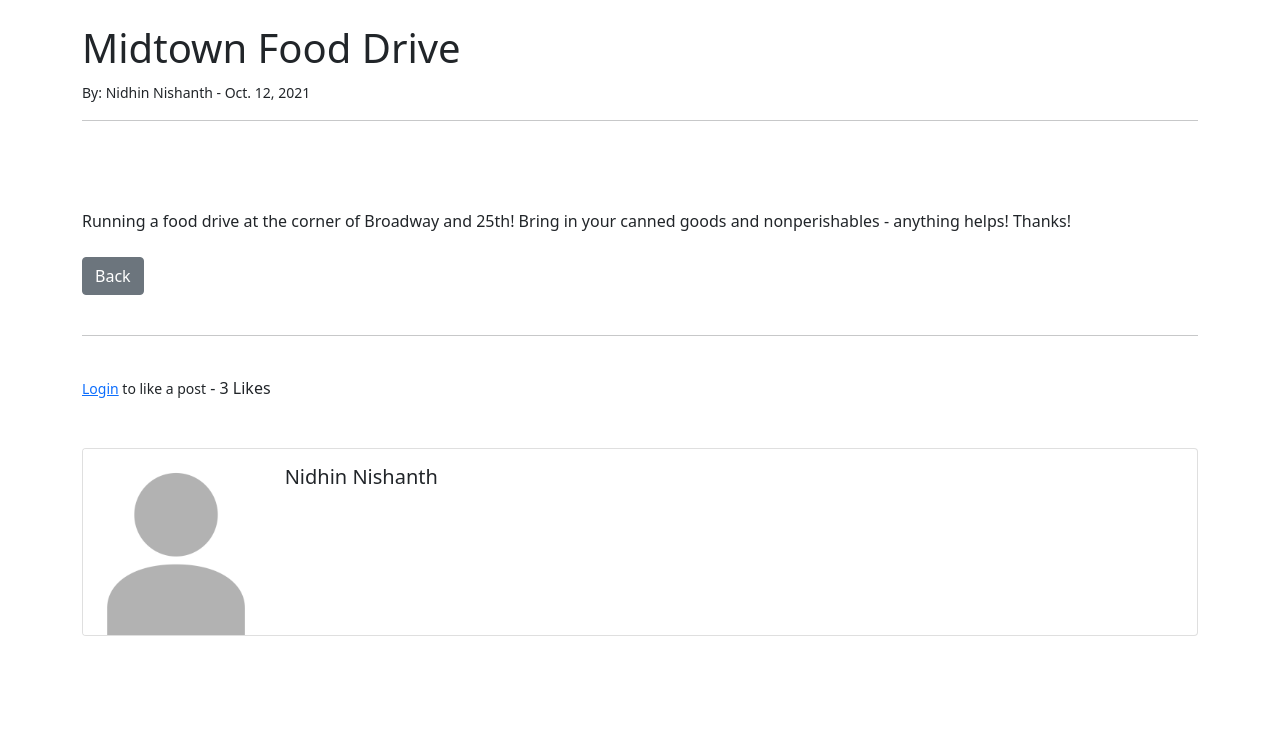
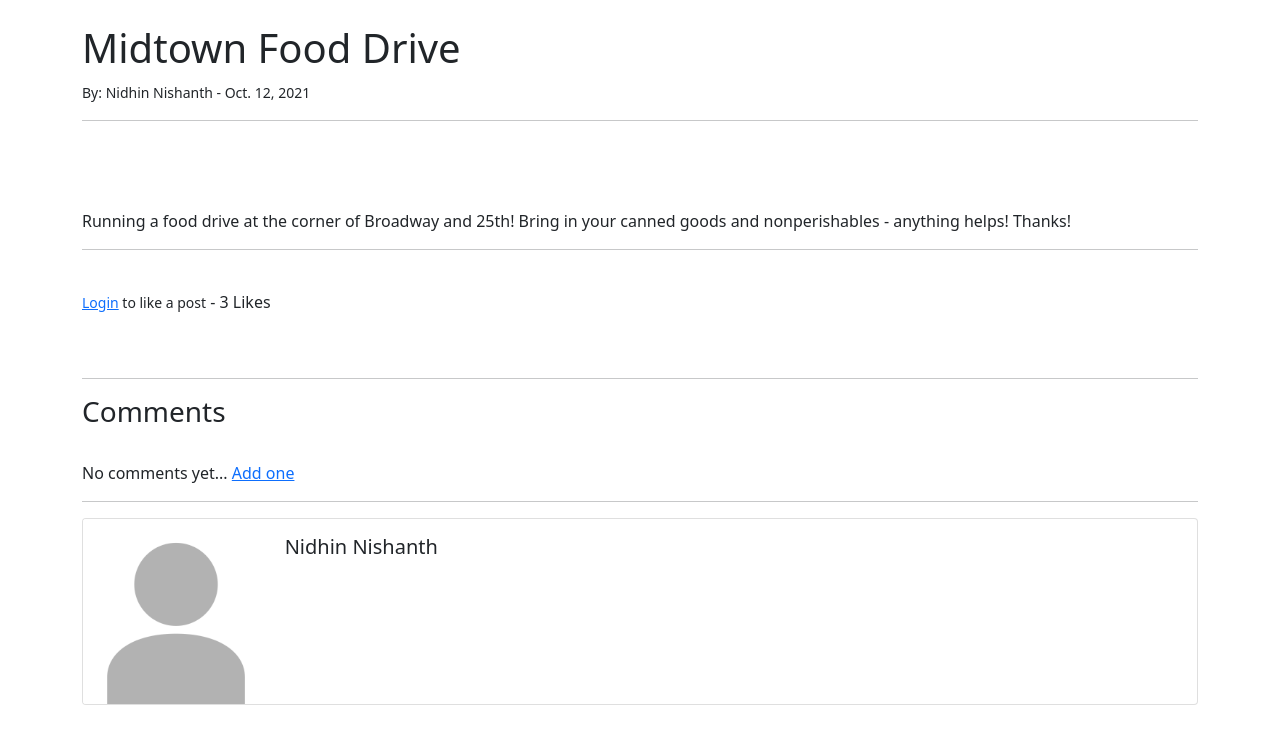
Before and after one commit to nnishanth62/Backyard, a Django app: page /post/1 in a window 1280 px wide. Shown: the part 56-800 px from the top of the page. Run offline with Django 3.2, Linux system fonts and the light colour scheme; data comes from the database, SQL or seed files in the repository; both versions use the stored data as it was after the commit; some libraries are stand-ins or nearby versions.

Commit message:
built a comment section

```diff
--- a/backyard/blog/admin.py
+++ b/backyard/blog/admin.py
@@ -1,7 +1,8 @@
 from django.contrib import admin
-from .models import Post, Profile, Category
+from .models import Post, Profile, Category, Comment
 
 
 admin.site.register(Post)
 admin.site.register(Category)
 admin.site.register(Profile)
+admin.site.register(Comment)
--- a/backyard/blog/models.py
+++ b/backyard/blog/models.py
@@ -2,7 +2,7 @@ from django.db import models
 from django.contrib.auth.models import User
 from django.urls import reverse
 from datetime import datetime, date
-#from ckeditor_uploader.fields import RichTextUploadingField
+# from ckeditor_uploader.fields import RichTextUploadingField
 from ckeditor.fields import RichTextField
 
 
@@ -16,11 +16,12 @@ class Category(models.Model):
         # return reverse("post_detail", args=(str(self.id)))
         return reverse("home")  # returns to homepage
 
+
 class Profile(models.Model):
-    user = models.OneToOneField(User, null=True, on_delete = models.CASCADE)
+    user = models.OneToOneField(User, null=True, on_delete=models.CASCADE)
     bio = models.TextField()
     profile_pic = models.ImageField(null=True, blank=True, upload_to="images/profile/")
-    website_url = models.CharField(max_length=255, null = True, blank = True)
+    website_url = models.CharField(max_length=255, null=True, blank=True)
     twitter_url = models.CharField(max_length=255, null=True, blank=True)
     instagram_url = models.CharField(max_length=255, null=True, blank=True)
     tiktok_url = models.CharField(max_length=255, null=True, blank=True)
@@ -32,17 +33,18 @@ class Profile(models.Model):
     def get_absolute_url(self):
         return reverse("home")  # returns to homepage
 
+
 class Post(models.Model):
     title = models.CharField(max_length=255)
     header_image = models.ImageField(null=True, blank=True, upload_to="images/")
     title_tag = models.CharField(max_length=255)
     author = models.ForeignKey(User, on_delete=models.CASCADE)
-    #body = models.TextField()
+    # body = models.TextField()
     body = RichTextField(blank=True, null=True)
     post_date = models.DateField(auto_now_add=True)
     snippet = models.CharField(max_length=255)
     category = models.CharField(max_length=255, default="event")
-    likes = models.ManyToManyField(User, related_name = 'blog_post')
+    likes = models.ManyToManyField(User, related_name='blog_post')
 
     def total_likes(self):
         return self.likes.count()
@@ -53,3 +55,13 @@ class Post(models.Model):
     def get_absolute_url(self):
         # return reverse("post_detail", args=(str(self.id)))
         return reverse("home")  # returns to homepage
+
+
+class Comment(models.Model):
+    post = models.ForeignKey(Post, related_name="comments", on_delete=models.CASCADE)
+    name = models.CharField(max_length=255)
+    body = models.TextField()
+    date_added = models.DateTimeField(auto_now_add=True)
+
+    def __str__(self):
+        return '%s - %s' % (self.post.title, self.name)
--- a/backyard/blog/templates/post_detail.html
+++ b/backyard/blog/templates/post_detail.html
@@ -25,10 +25,6 @@
 <br/><br/>
 {{ post.body |safe}}
 
-<br/><br/>
-<a href = "{% url 'home' %}" class="btn btn-secondary">Back</a>
-
-<br/><br/>
 <hr>
 <br/>
 
@@ -53,6 +49,26 @@
 </form>
 
 <br/><br/>
+<hr>
+<h3>Comments</h3>
+<br/>
+{% if not post.comments.all %}
+    No comments yet... <a href="#">
+    Add one </a>
+{% else %}
+    {% for comment in post.comments.all %}
+        <strong>
+            {{ comment.name}} -
+            {{ comment.date_added}}
+        </strong>
+        <br/>
+        {{ comment.body}}
+        <br/><br/>
+    {% endfor %}
+{% endif %}
+<hr>
+
+
 
 <div class="card mb-3">
   <div class="row g-0">
--- a/backyard/members/urls.py
+++ b/backyard/members/urls.py
@@ -1,6 +1,6 @@
 from django.urls import path
 from .views import UserRegisterView, UserEditView, PasswordsChangeView, ShowProfilePageView, EditProfilePageView, CreateProfilePageView
-from django.contrib.auth import views as auth_views
+# from django.contrib.auth import views as auth_views
 from . import views
 urlpatterns = [
     path('register/', UserRegisterView.as_view(), name = 'register'),
```
Also changed, not shown: backyard/blog/migrations/0011_comment.py (added), backyard/db.sqlite3.
